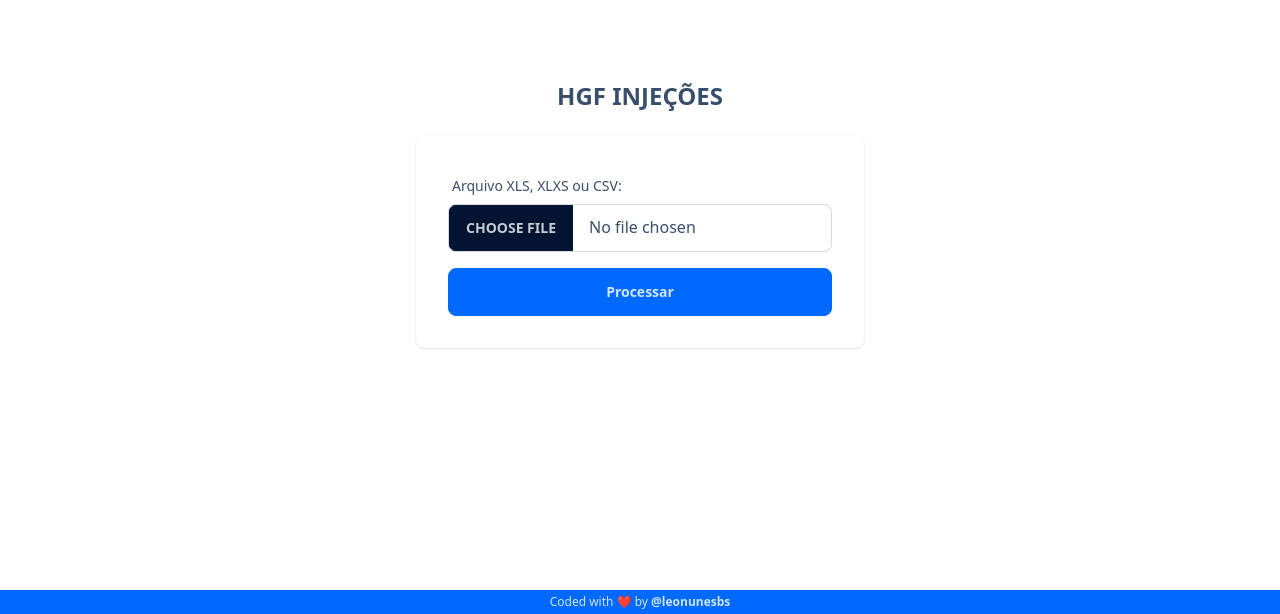
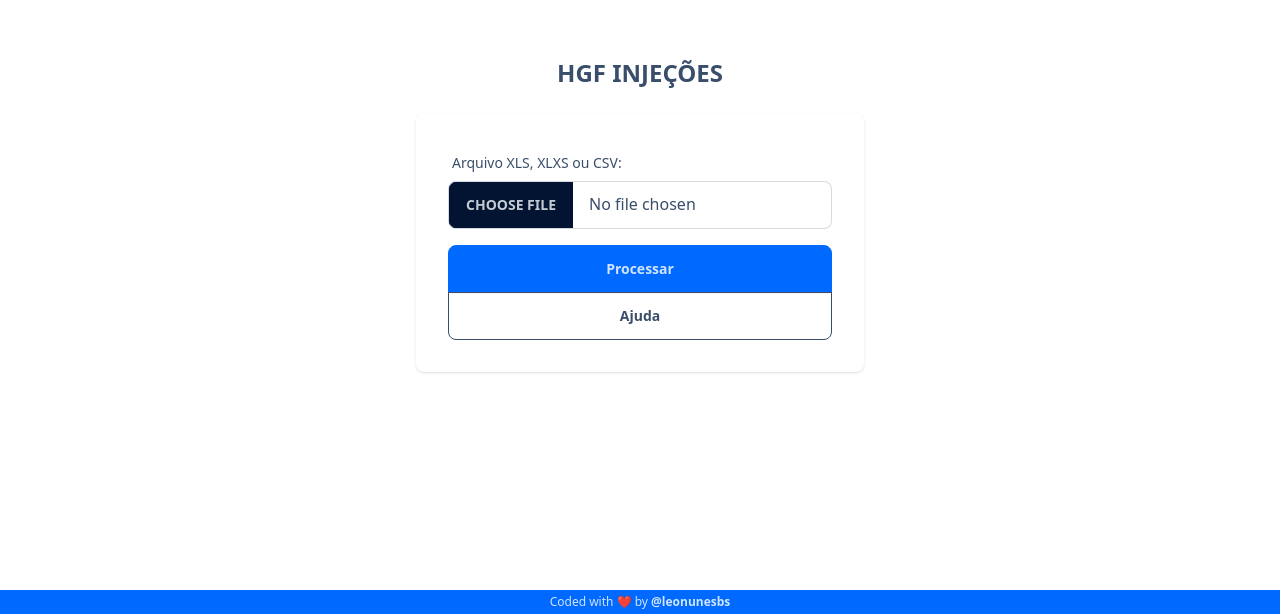
Before and after one commit to leonunesbs/injecoes, a Next.js app: page / in a window 1280 px wide. Shown: the part 186-800 px from the top of the page. Built offline with nearby package versions, Linux system fonts and the light colour scheme.

Commit message:
feat: ui improve

```diff
--- a/src/app/page.tsx
+++ b/src/app/page.tsx
@@ -178,7 +178,7 @@ export default function Page() {
           </div>
           <span className="absolute bottom-0 bg-primary text-primary-content w-full text-center text-xs py-1">
             Coded with ❤️ by{' '}
-            <Link href={'https://instagram.com/leonunesbs'} className="link no-underline  font-bold" target="_blank">
+            <Link href={'https://github.com/leonunesbs'} className="link no-underline  font-bold" target="_blank">
               @leonunesbs
             </Link>
           </span>
--- a/src/components/ProcessButton.tsx
+++ b/src/components/ProcessButton.tsx
@@ -1,5 +1,6 @@
 'use client';
 
+import Link from 'next/link';
 import { ReactNode } from 'react';
 
 interface ProcessButtonProps {
@@ -9,17 +10,24 @@ interface ProcessButtonProps {
 
 export function ProcessButton({ loading }: ProcessButtonProps) {
   return (
-    <>
+    <div className="join join-vertical w-full">
       {loading ? (
-        <button className="btn btn-primary w-full ">
+        <button className="btn  btn-primary w-full join-item">
           <span className="loading loading-spinner"></span>
           Carregando...
         </button>
       ) : (
-        <button type="submit" className="btn btn-primary w-full">
+        <button type="submit" className="btn  btn-primary w-full join-item">
           Processar
         </button>
       )}
-    </>
+      <Link
+        href={'https://github.com/leonunesbs/injecoes?tab=readme-ov-file#manual-de-uso'}
+        className="btn  btn-outline btn-neutral w-full join-item"
+        target="_blank"
+      >
+        Ajuda
+      </Link>
+    </div>
   );
 }
```
